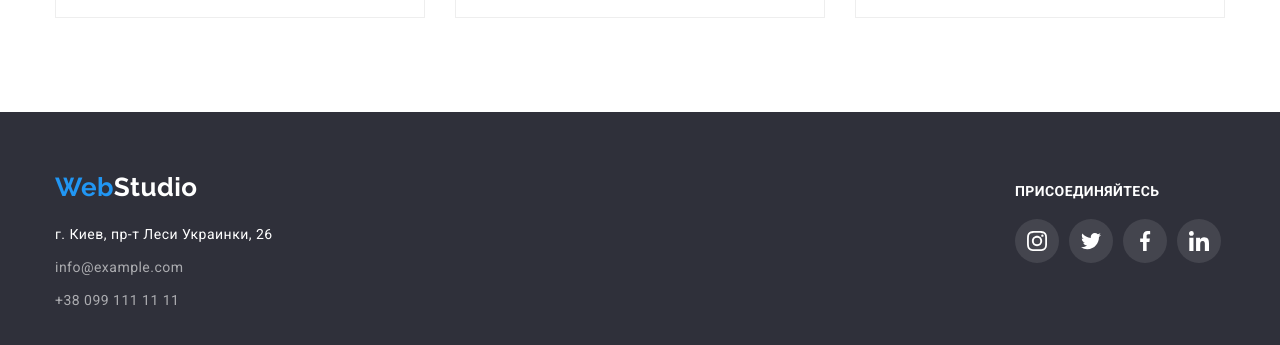
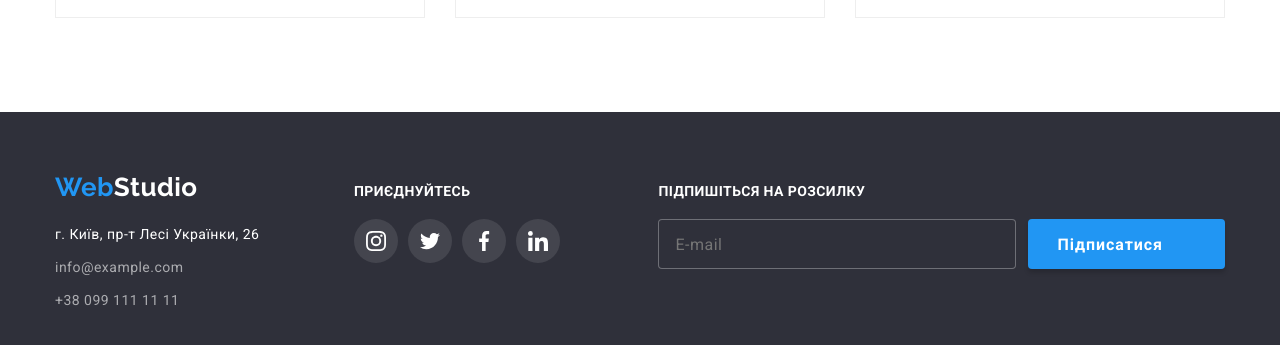
Before and after one commit to DWIJIx/goit-markup-hw-06, a plain HTML site: page portfolio.html in a window 1280 px wide. Shown: the part 1232-1577 px from the top of the page. Drawn offline with nearby package versions, Linux system fonts and the light colour scheme.

Commit message:
finished footer portfolio too

```diff
--- a/portfolio.html
+++ b/portfolio.html
@@ -249,7 +249,7 @@
             <address>
                 <ul class="footer-adress list">
                     <li class="footer-adress-item">
-                        <a href="" class="link adress">г. Киев, пр-т Леси Украинки, 26</a>
+                        <a href="" class="link adress">г. Київ, пр-т Лесі Українки, 26</a>
                     </li>
                     <li class="footer-adress-item">
                         <a href="mailto:info@example.com" class="link">info@example.com</a>
@@ -262,7 +262,7 @@
         </div>
         <div class="joinus">
             <p>
-                Присоединяйтесь
+                Приєднуйтесь
             </p>
 
             <ul class="joinus-icons">
@@ -295,6 +295,23 @@
                 </li>
             </ul>
         </div>
+
+        <form class="footer-form">
+            <div>
+                <p class="footer-form-p">
+                    Підпишіться на розсилку
+                </p>
+                <div class="footer-input-flex">
+                    <input type="text" name="E-mail" class="footer-input" placeholder="E-mail">
+                    <button type="submit" class="footer-button">Підписатися
+                        <svg class="footer-input-icon" width="24px" height="24px">
+                            <use href="./images/icons.svg#flight-icon"></use>
+                        </svg>
+                    </button>
+
+                </div>
+            </div>
+        </form>
     </div>
 </footer>
 </body>
```
